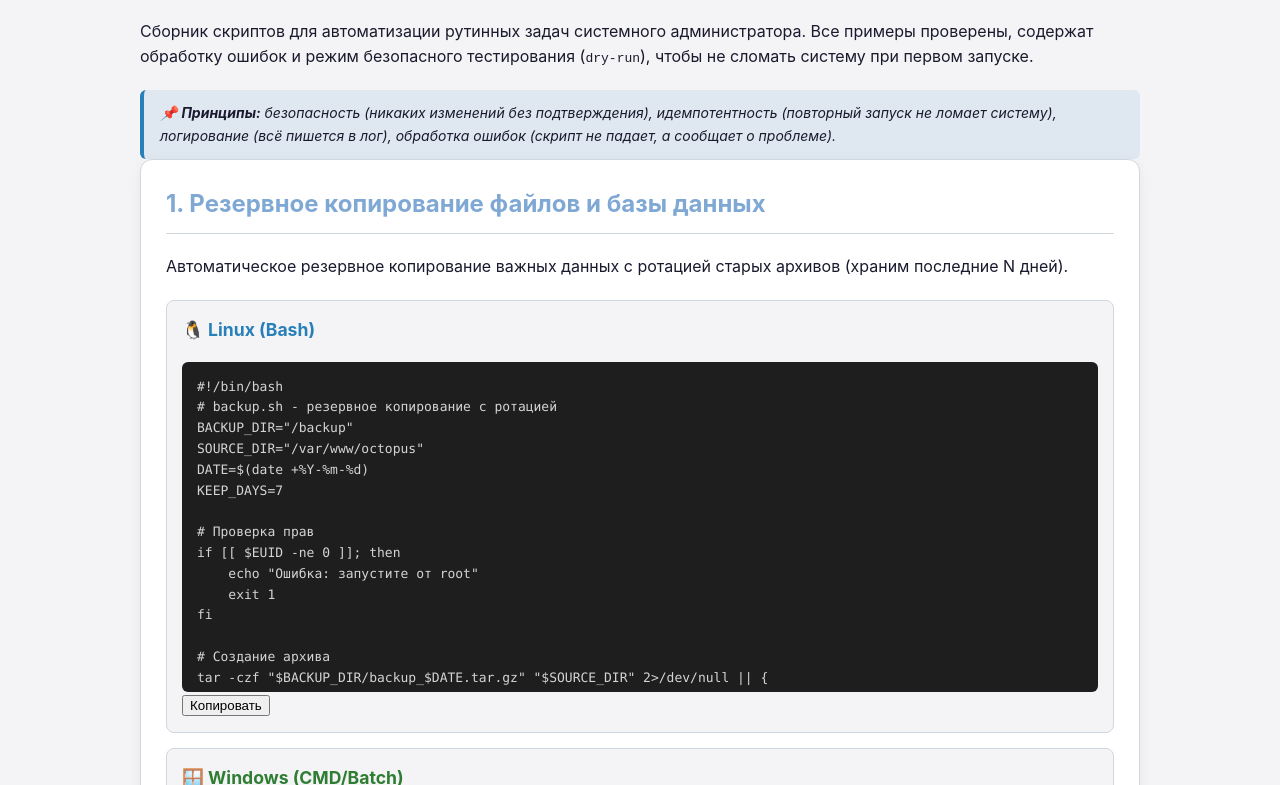
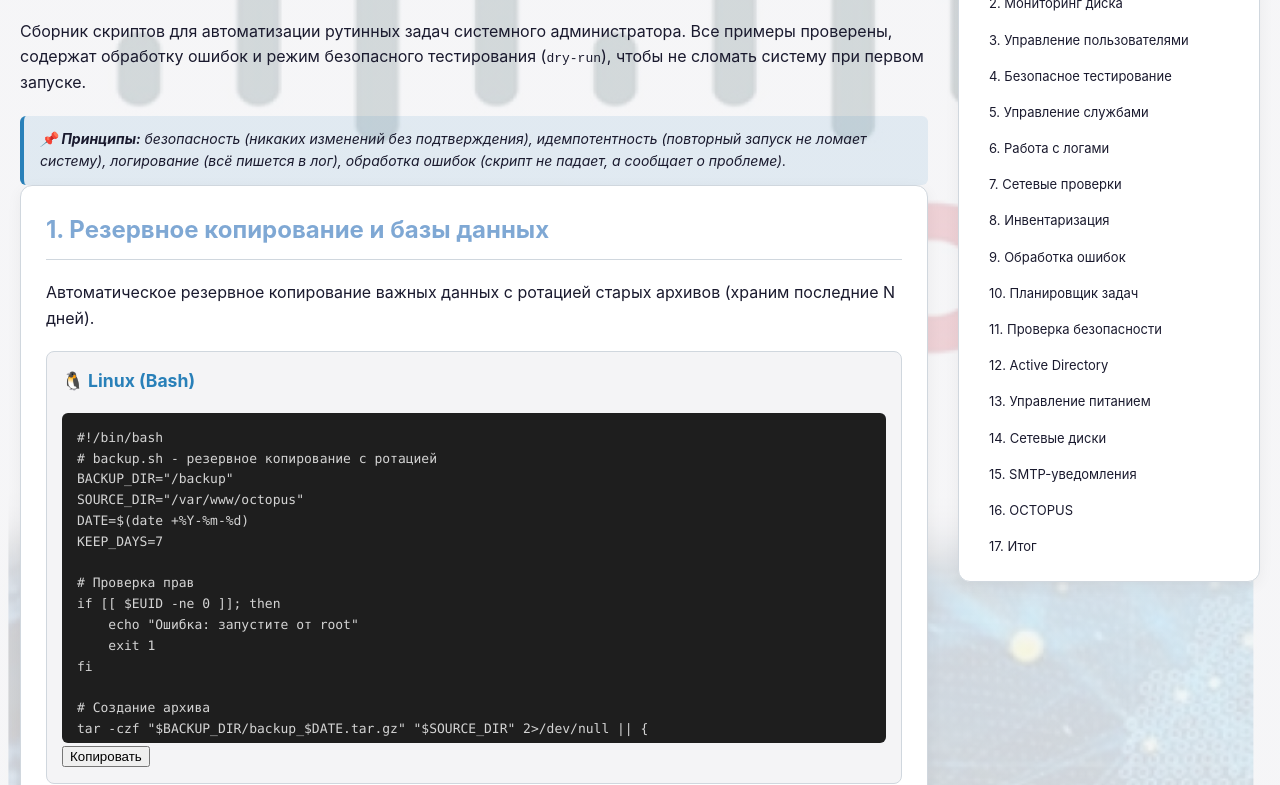
Before and after one commit to grolch96/grolch96.github.io, a plain HTML site: page sysadmin-scripts.html in a window 1280 px wide. Shown: the part 204-989 px from the top of the page. Drawn offline with Linux system fonts and the light colour scheme.

Commit message:
Справочный материал системного администрирования с требуемыми ссылками, (несколько файлов)

```diff
--- a/sysadmin-scripts.html
+++ b/sysadmin-scripts.html
@@ -15,12 +15,87 @@
             --accent: #a3c4e8; --accent-green: #81c784; --accent-blue: #64b5f6;
             --term-bg: #111; --term-fg: #e0e0e0;
         }
+
         body {
             font-family: -apple-system, BlinkMacSystemFont, "Segoe UI", Roboto, sans-serif;
-            background: var(--bg); color: var(--fg); line-height: 1.6;
-            margin: 0; padding: 20px; transition: background 0.3s, color 0.3s;
+            color: var(--fg);
+            line-height: 1.6;
+            margin: 0;
+            padding: 20px;
+            transition: background 0.3s, color 0.3s;
+            min-height: 100vh;
+
+            /* --- НАСТРОЙКА ФОНА И МАТОВОГО СТЕКЛА --- */
+            background-color: var(--bg);
+            background-image:
+                linear-gradient(rgba(244, 244, 246, 0.85), rgba(244, 244, 246, 0.85)),
+                url('img/bg-cisco4obr.jpg');
+            background-size: cover;
+            background-position: center;
+            background-attachment: fixed;
+            background-repeat: no-repeat;
         }
-        .container { max-width: 1000px; margin: 0 auto; }
+
+        .container {
+            max-width: 1300px; /* Расширили, чтобы поместилось меню */
+            margin: 0 auto;
+            display: flex;         /* Ставим меню и контент в ряд */
+            align-items: flex-start;
+            gap: 30px;             /* Отступ между ними */
+        }
+
+        /* ОБЕРТКА ДЛЯ КАРТОЧЕК (чтобы они не растягивались) */
+        .main-content {
+            flex: 1;               /* Занимает всё оставшееся место */
+            min-width: 0;          /* Защита от вылезания кода за края */
+        }
+
+        /* СТИЛИ ДЛЯ ПРАВОГО МЕНЮ */
+        .sidebar-toc {
+            width: 260px;
+            flex-shrink: 0;
+            position: sticky;
+            top: 80px;
+            background: var(--card);
+            border: 1px solid var(--border);
+            border-radius: 12px;
+            padding: 20px;
+            box-shadow: 0 4px 15px rgba(0,0,0,0.05);
+            display: flex;
+            flex-direction: column;
+            gap: 6px;
+            max-height: calc(100vh - 100px);
+            overflow-y: auto;
+        }
+
+        .sidebar-toc h3 {
+            margin: 0 0 10px 0;
+            color: var(--accent);
+            font-size: 1.1em;
+            border-bottom: 1px solid var(--border);
+            padding-bottom: 10px;
+        }
+
+        .sidebar-toc a {
+            color: var(--fg);
+            text-decoration: none;
+            font-size: 13px;
+            padding: 6px 10px;
+            border-radius: 6px;
+            transition: background 0.2s, color 0.2s;
+            line-height: 1.4;
+        }
+
+        .sidebar-toc a:hover {
+            background: var(--accent);
+            color: #fff;
+        }
+
+        /* АДАПТИВНОСТЬ ДЛЯ ТЕЛЕФОНОВ (в самый конец style) */
+        @media (max-width: 900px) {
+            .container { flex-direction: column; }
+            .sidebar-toc { width: 100%; position: static; max-height: none; }
+        }
         h1 { color: var(--accent); border-bottom: 2px solid var(--accent); padding-bottom: 10px; }
         .back-link { display: inline-block; margin-bottom: 20px; color: var(--accent); text-decoration: none; font-weight: bold; }
         .back-link:hover { text-decoration: underline; }
@@ -39,7 +114,13 @@
             border-radius: 12px; padding: 25px; margin-bottom: 30px;
             box-shadow: 0 4px 15px rgba(0,0,0,0.05);
         }
-        .script-card h2 { margin-top: 0; color: var(--accent); border-bottom: 1px solid var(--border); padding-bottom: 10px; }
+        .script-card h2 {
+            margin-top: 0;
+            color: var(--accent);
+            border-bottom: 1px solid var(--border);
+            padding-bottom: 10px;
+            scroll-margin-top: 20px; /* <-- ДОБАВИТЬ ЭТО */
+        }
 
         .layer {
             display: flex;
@@ -88,6 +169,10 @@
             background: rgba(41, 128, 185, 0.1); border-left: 4px solid var(--accent-blue);
             border-radius: 6px; font-style: italic; font-size: 14px;
         }
+
+               html {
+            scroll-behavior: smooth;
+        }
     </style>
 </head>
 <body data-theme="light">
@@ -95,8 +180,14 @@
 <button class="theme-btn" id="theme-btn">🌙 Тема</button>
 
 <div class="container">
-    <a href="index.html" class="back-link">← На главную</a>
-    <h1>💻 Скрипты системного администрирования (Linux + Windows)</h1>
+
+    <!-- ЛЕВАЯ ЧАСТЬ: Контент -->
+    <div class="main-content">
+        <a href="index.html" class="back-link">← На главную</a>
+        <h1>💻 Скрипты системного администрирования (Linux + Windows)</h1>
+
+        <!-- ВАШ ТЕКСТ И КАРТОЧКИ ИДУТ ДАЛЬШЕ... -->
+        <!-- Не забудьте добавить id к заголовкам h2 (см. ниже) -->
 
     <p>Сборник скриптов для автоматизации рутинных задач системного администратора. Все примеры проверены, содержат обработку ошибок и режим безопасного тестирования (<code>dry-run</code>), чтобы не сломать систему при первом запуске.</p>
 
@@ -106,7 +197,7 @@
 
     <!-- Блок 1: Резервное копирование -->
     <div class="script-card">
-        <h2>1. Резервное копирование файлов и базы данных</h2>
+ <h2 id="backup">1. Резервное копирование и базы данных</h2>
         <p>Автоматическое резервное копирование важных данных с ротацией старых архивов (храним последние N дней).</p>
 
         <div class="layer">
@@ -167,7 +258,7 @@ echo ✅ Резервное копирование завершено: %BACKUP_D
 
     <!-- Блок 2: Мониторинг -->
     <div class="script-card">
-        <h2>2. Мониторинг дискового пространства и нагрузки</h2>
+        <h2 id="monitoring">2. Мониторинг дискового пространства и загрузки</h2>
         <p>Проверка свободного места на дисках и отправка уведомления при превышении порога (например, 80%).</p>
 
         <div class="layer">
@@ -221,7 +312,7 @@ for /f "skip=1 tokens=1,2,3" %%a in ('wmic logicaldisk get caption^,size^,freesp
 
     <!-- Блок 3: Управление пользователями -->
     <div class="script-card">
-        <h2>3. Массовое управление пользователями и группами</h2>
+        <h2 id="users">3. Массовое управление пользователями и группами</h2>
         <p>Создание пользователей, добавление в группы, блокировка неактивных учётных записей.</p>
 
         <div class="layer">
@@ -281,7 +372,7 @@ for /f "tokens=1,2 delims=:" %%a in (%USER_LIST%) do (
 
     <!-- Блок 4: Безопасное тестирование -->
     <div class="script-card">
-        <h2>4. Режим безопасного тестирования (dry-run)</h2>
+        <h2 id="dry-run">4. Режим безопасного тестирования (dry-run)</h2>
         <p>Любой скрипт можно запустить в тестовом режиме, чтобы проверить его логику, не внося изменений в систему.</p>
 
         <div class="layer">
@@ -335,7 +426,7 @@ goto :eof</pre>
     </div>
     <!-- Блок 5: Управление службами -->
     <div class="script-card">
-        <h2>5. Управление службами (запуск, остановка, перезапуск)</h2>
+        <h2 id="services">5. Управление службами (запуск, остановка, перезапуск)</h2>
         <p>Скрипты для проверки статуса служб и автоматического перезапуска при падении. Работают и в Linux (systemctl), и в Windows (sc/net).</p>
 
         <div class="layer">
@@ -398,7 +489,7 @@ echo Проверьте логи: eventvwr.msc</pre>
 
     <!-- Блок 6: Работа с логами -->
     <div class="script-card">
-        <h2>6. Работа с логами (анализ и ротация)</h2>
+        <h2 id="logs">6. Работа с логами (анализ и ротация)</h2>
         <p>Поиск ошибок в логах за последние сутки и автоматическая ротация (архивирование старых логов).</p>
 
         <div class="layer">
@@ -454,7 +545,7 @@ echo ✅ Анализ и ротация логов завершены</pre>
     </div>
         <!-- Блок 7: Сетевые проверки -->
     <div class="script-card">
-        <h2>7. Сетевые проверки (пинг, порты, трассировка)</h2>
+        <h2 id="network">7. Сетевые проверки (пинг, порты, трассировка)</h2>
         <p>Автоматическая проверка доступности узлов, открытых портов и пути следования пакетов.</p>
 
         <div class="layer">
@@ -521,7 +612,7 @@ tracert -h 10 -w 1000 8.8.8.8</pre>
 
     <!-- Блок 8: Инвентаризация железа -->
     <div class="script-card">
-        <h2>8. Инвентаризация железа (сбор информации о системе)</h2>
+        <h2 id="inventory">8. Инвентаризация железа (сбор информации о системе)</h2>
         <p>Сбор данных о процессоре, памяти, дисках, сетевых интерфейсах и сохранение в отчёт для дальнейшего анализа.</p>
 
         <div class="layer">
@@ -608,7 +699,7 @@ type "%REPORT%"</pre>
     </div>
         <!-- Блок 9: Обработка ошибок и логирование -->
     <div class="script-card">
-        <h2>9. Обработка ошибок и логирование</h2>
+        <h2 id="errors">9. Обработка ошибок и логирование</h2>
         <p>Правильная обработка ошибок: скрипт не «падает» молча, а пишет понятное сообщение в лог и продолжает работу (или корректно завершается).</p>
 
         <div class="layer">
@@ -707,7 +798,7 @@ exit /b 1</pre>
 
     <!-- Блок 10: Автоматизация через планировщик -->
     <div class="script-card">
-        <h2>10. Автоматизация через планировщик (cron / Task Scheduler)</h2>
+        <h2 id="cron">10. Автоматизация через планировщик (cron / Task Scheduler)</h2>
         <p>Настройка автоматического запуска скриптов по расписанию: ежедневно, еженедельно или по событию.</p>
 
         <div class="layer">
@@ -779,7 +870,7 @@ schtasks /query /tn "%TASK_NAME%" /v /fo list</pre>
     </div>
         <!-- Блок 11: Проверка безопасности -->
     <div class="script-card">
-        <h2>11. Проверка безопасности (базовый аудит)</h2>
+        <h2 id="security">11. Проверка безопасности (базовый аудит)</h2>
         <p>Быстрая проверка системы на наличие типичных проблем: открытые порты, слабые пароли, устаревшие пакеты, неактивные учётные записи.</p>
 
         <div class="layer">
@@ -857,7 +948,7 @@ type "%LOG_FILE%"</pre>
 
     <!-- Блок 12: Управление Active Directory -->
     <div class="script-card">
-        <h2>12. Управление Active Directory (пользователи и компьютеры)</h2>
+        <h2 id="ad">12. Управление Active Directory (пользователи и компьютеры)</h2>
         <p>Автоматическое отключение неактивных учётных записей, массовое создание пользователей, управление группами.</p>
 
         <div class="layer">
@@ -934,7 +1025,7 @@ echo ✅ Аудит AD завершён. Лог: %LOG_FILE%</pre>
 
     <!-- Блок 13: Управление питанием -->
     <div class="script-card">
-        <h2>13. Управление питанием (перезагрузка, выключение, гибернация)</h2>
+        <h2 id="power">13. Управление питанием (перезагрузка, выключение, гибернация)</h2>
         <p>Скрипты для автоматического выключения, перезагрузки и перевода компьютеров в спящий режим по расписанию или команде.</p>
 
         <div class="layer">
@@ -1031,7 +1122,7 @@ echo Использование: %0 {reboot^|shutdown^|hibernate^|sleep^|status}
 
     <!-- Блок 14: Сетевые диски -->
     <div class="script-card">
-        <h2>14. Сетевые диски (подключение, отключение, проверка)</h2>
+        <h2 id="mount">14. Сетевые диски (подключение, отключение, проверка)</h2>
         <p>Скрипты для автоматического подключения сетевых дисков (SMB/CIFS) с проверкой доступности и переподключением при сбое.</p>
 
         <div class="layer">
@@ -1121,7 +1212,7 @@ if %errorlevel% EQU 0 (
 
     <!-- Блок 15: SMTP-уведомления -->
     <div class="script-card">
-        <h2>15. SMTP-уведомления (отправка почты при сбоях)</h2>
+        <h2 id="smtp">15. SMTP-уведомления (отправка почты при сбоях)</h2>
         <p>Автоматическая отправка писем администратору при срабатывании тревоги (ошибка в логах, переполнение диска, падение службы).</p>
 
         <div class="layer">
@@ -1197,7 +1288,7 @@ if exist "%BLAT%" (
 
     <!-- Блок 16: Справка оркестратора OCTOPUS -->
     <div class="script-card">
-        <h2>16. Оркестратор миграции OCTOPUS (справка по командам)</h2>
+        <h2 id="octopus">16. Оркестратор миграции OCTOPUS (справка по командам)</h2>
         <p>Полная справка по командам оркестратора миграции. Скопируйте нужную команду или используйте её как шпаргалку.</p>
 
         <div class="side side-linux" style="margin-top: 20px;">
@@ -1279,7 +1370,7 @@ if exist "%BLAT%" (
 
     <!-- Блок 17: Итоговое резюме -->
     <div class="script-card">
-        <h2>17. Итог: какие навыки показаны</h2>
+        <h2 id="summary">17. Итог: какие навыки показаны</h2>
         <p>Этот раздел — не просто скрипты, а демонстрация системного мышления и практических навыков администрирования.</p>
 
         <div style="margin-top: 20px; padding: 20px; background: var(--bg); border-radius: 8px; border: 1px solid var(--border);">
@@ -1299,11 +1390,35 @@ if exist "%BLAT%" (
 
             <hr style="border: none; border-top: 1px solid var(--border); margin: 20px 0;">
 
-            <p><strong>Что это даёт для портфолио:</strong> Вы показали не просто «я умею писать скрипты». Вы показали <strong>инженерную зрелость</strong>: безопасность, обработка ошибок, кроссплатформенность, автоматизация. Это именно то, что ищут работодатели на удалёнку для позиций системного администратора или DevOps-инженера.</p>
 
             <p><strong>Связь с другими разделами:</strong> Эти скрипты дополняют сетевые лабораторные (Cisco) и страницу эволюции конфигураций. Вместе они показывают полный стек: от настройки сети до её автоматизации и мониторинга.</p>
-        </div>
-    </div>
+        </div> <!-- Закрывается внутренний блок (серый фон) -->
+    </div> <!-- Закрывается карточка 17 (.script-card) -->
+    </div> <!-- ЗАКРЫВАЕТСЯ .main-content -->
+
+    <!-- ПРАВАЯ ЧАСТЬ: Оглавление -->
+
+    <!-- ПРАВАЯ ЧАСТЬ: Оглавление -->
+    <nav class="sidebar-toc">
+        <h3>📑 Содержание</h3>
+        <a href="#backup">1. Резервное копирование</a>
+        <a href="#monitoring">2. Мониторинг диска</a>
+        <a href="#users">3. Управление пользователями</a>
+        <a href="#dry-run">4. Безопасное тестирование</a>
+        <a href="#services">5. Управление службами</a>
+        <a href="#logs">6. Работа с логами</a>
+        <a href="#network">7. Сетевые проверки</a>
+        <a href="#inventory">8. Инвентаризация</a>
+        <a href="#errors">9. Обработка ошибок</a>
+        <a href="#cron">10. Планировщик задач</a>
+        <a href="#security">11. Проверка безопасности</a>
+        <a href="#ad">12. Active Directory</a>
+        <a href="#power">13. Управление питанием</a>
+        <a href="#mount">14. Сетевые диски</a>
+        <a href="#smtp">15. SMTP-уведомления</a>
+        <a href="#octopus">16. OCTOPUS</a>
+        <a href="#summary">17. Итог</a>
+    </nav>
 </div>
 
 <script>
```
Also changed, not shown: cisco-reference.html (+6 -4 lines).
